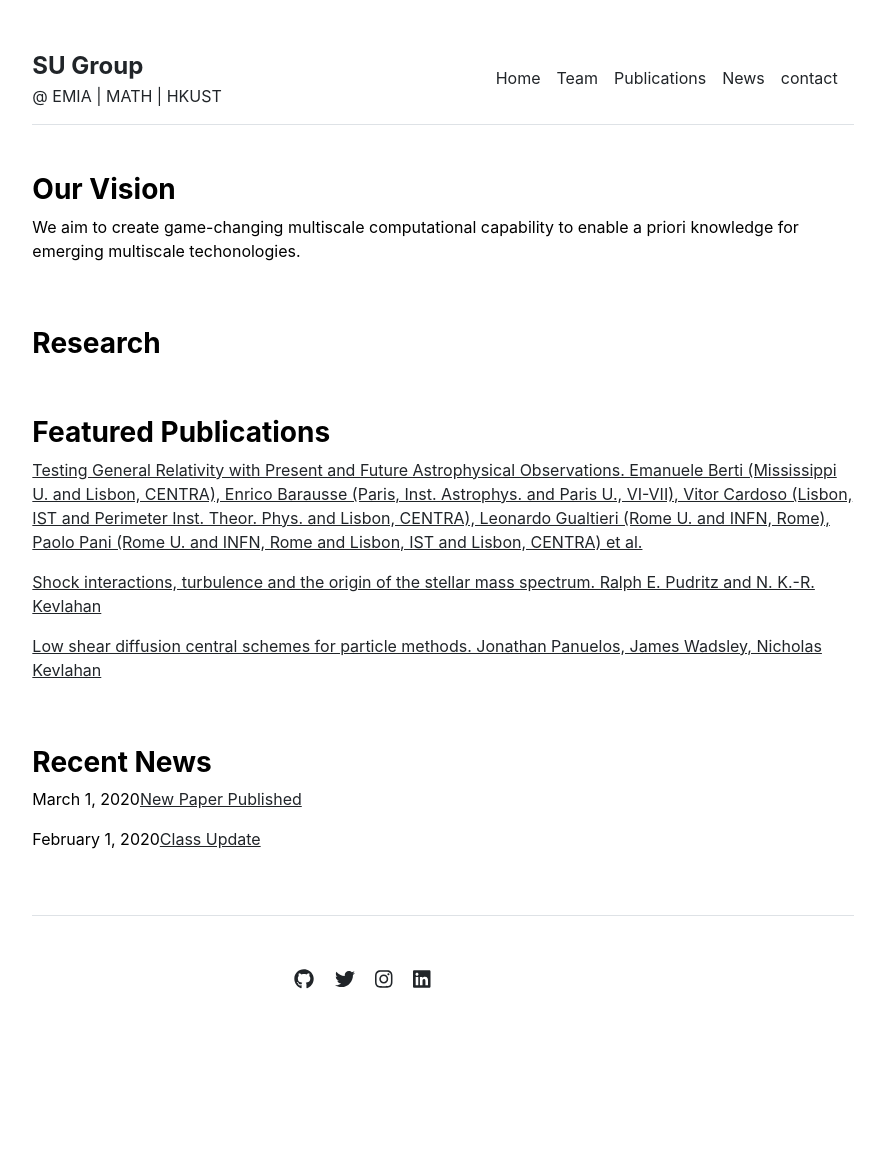
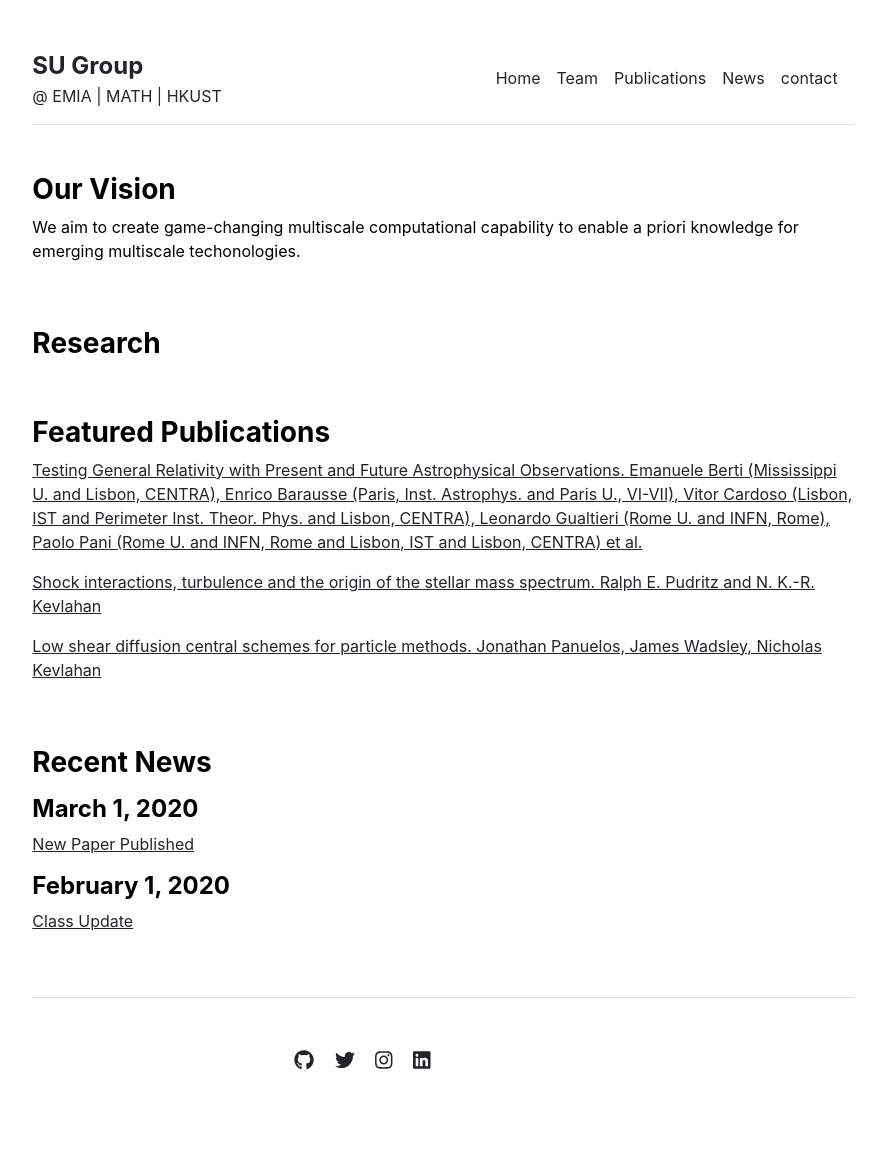
Before and after one commit to WeiSu-MAE/weisu-mae.github.io, a Jekyll site: the page built from index.md, in a window 1280 px wide. Shown: the whole page, without its empty margins (197-1082 px from the left). Built offline with Jekyll 4.4.1, drawn with Linux system fonts in a browser that asks for light colours; before the commit the page ends 1090 px from its top, so only the background shows below that.

Commit message:
Update news.html

```diff
--- a/_includes/news.html
+++ b/_includes/news.html
@@ -3,7 +3,7 @@
     {% if page.title == "Home" %}
       <h3 class="fw-bold">Recent News</h3>
       {% for post in site.posts limit: site.number_of_posts %}
-        <p>{{ post.date | date: "%B %-d, %Y" }}<a href="{{ post.url }}">{{ post.title }}</a></p>
+        <p><h4 class="fw-bold">{{ post.date | date: "%B %-d, %Y" }}</h4><a href="{{ post.url }}">{{ post.title }}</a></p>
       {% endfor %}
     {% else %}
       <h3 class="fw-bold">News</h3>
```
